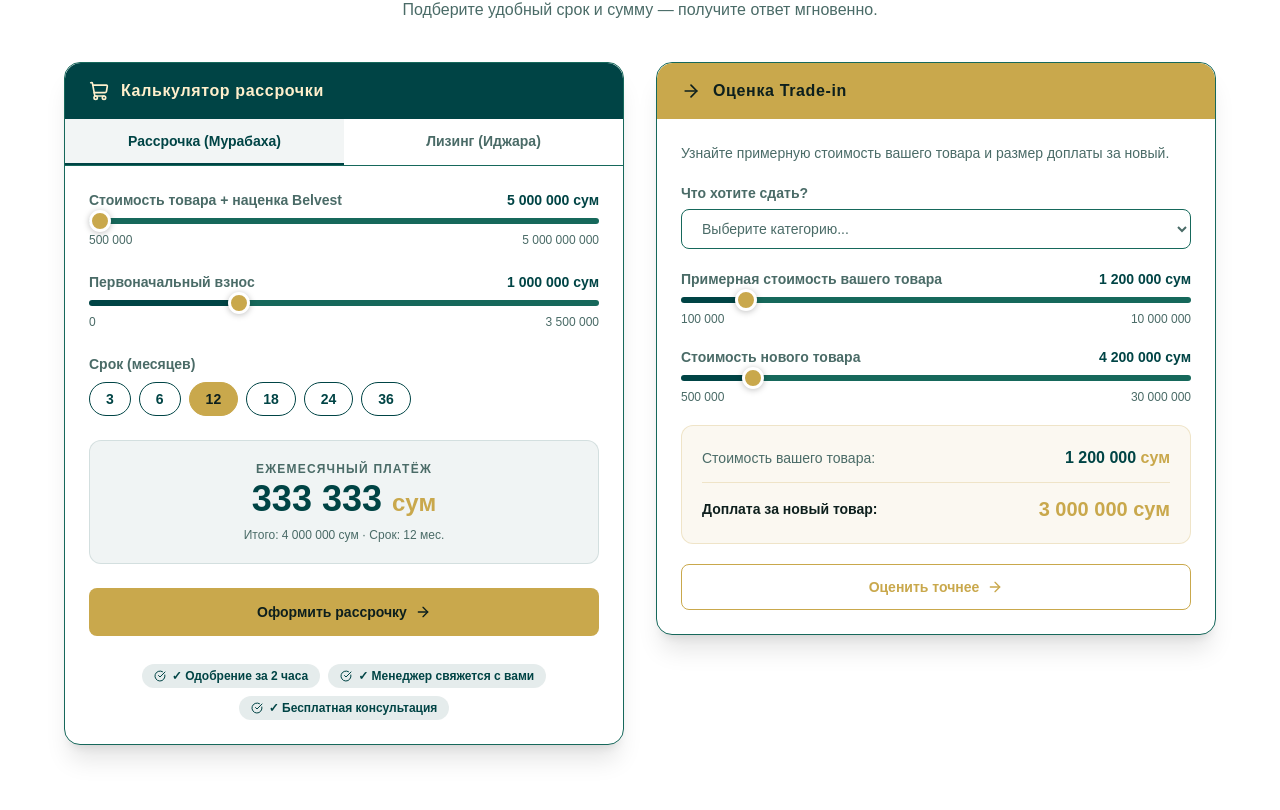
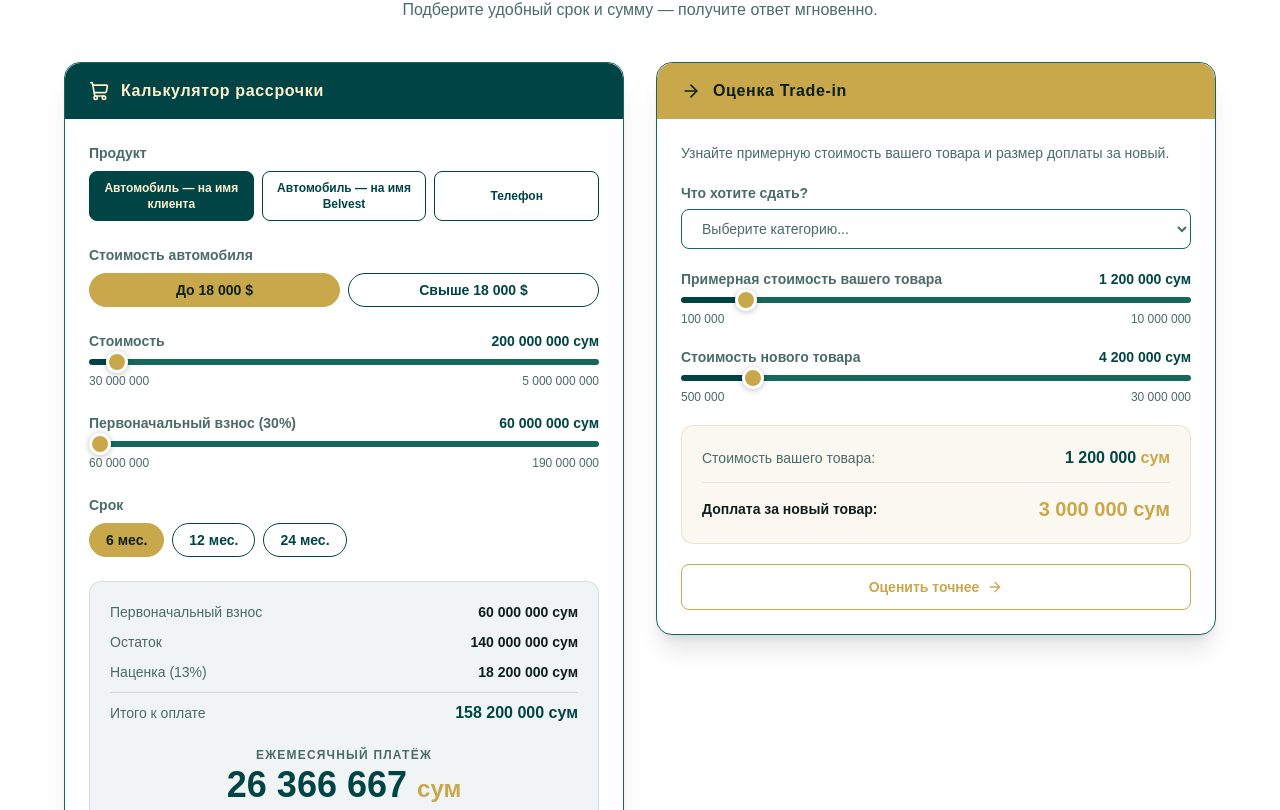
Before and after one commit to ikromov098/belvestuz, a Next.js app: page / in a window 1280 px wide. Shown: the part 1130-1940 px from the top of the page. Built offline with nearby package versions, Linux system fonts and the light colour scheme; a web font is replaced by a local one.

Commit message:
brand and content update

```diff
--- a/src/app/rassrochka/page.tsx
+++ b/src/app/rassrochka/page.tsx
@@ -102,7 +102,7 @@ export default function RassrochkaPage() {
       </section>
 
       {/* Calculator */}
-      <CalculatorSection />
+      <CalculatorSection defaultProduct="phone" />
 
       {/* Documents */}
       <section className="py-20 px-4 sm:px-6 lg:px-8 bg-white">
--- a/src/components/Calculator.tsx
+++ b/src/components/Calculator.tsx
@@ -2,16 +2,46 @@
 
 import { useState } from 'react';
 import Link from 'next/link';
-import { ShoppingCart, RefreshCw, CheckCircle, ArrowRight } from 'lucide-react';
+import { ShoppingCart, CheckCircle, ArrowRight } from 'lucide-react';
 import { useLanguage } from '@/context/LanguageContext';
 
 // ─── Types ───────────────────────────────────────────────────────────────────
 
-type Tab = 'installment' | 'leasing';
+type Product = 'carA' | 'carB' | 'phone';
+type Bracket = 'low' | 'high';
 
 // ─── Constants ───────────────────────────────────────────────────────────────
 
-const TERMS = [3, 6, 12, 18, 24, 36];
+// Car, Option A (registered to buyer) — markup applied to remaining balance
+const CAR_A_TERMS = [6, 12, 24];
+const CAR_A_MARKUP: Record<number, number> = { 6: 0.13, 12: 0.25, 24: 0.50 };
+
+// Car, Option B (registered to Belvest until paid off)
+const CAR_B_TERMS = [13, 24];
+const CAR_B_MARKUP: Record<number, number> = { 13: 0.22, 24: 0.44 };
+
+// Phone — 54% annual markup, prorated by month: (0.54 / 12) * months
+const PHONE_TERMS = [6, 7, 8, 9, 10, 11, 12];
+const PHONE_ANNUAL_MARKUP = 0.54;
+
+// Price ranges (no live FX rate, so the $18,000 threshold is a manual toggle)
+const CAR_PRICE   = { min: 30_000_000, max: 5_000_000_000, step: 5_000_000 };
+const PHONE_PRICE = { min: 500_000,    max: 50_000_000,    step: 500_000  };
+
+function termsFor(p: Product) {
+  return p === 'phone' ? PHONE_TERMS : p === 'carB' ? CAR_B_TERMS : CAR_A_TERMS;
+}
+function priceRangeFor(p: Product) {
+  return p === 'phone' ? PHONE_PRICE : CAR_PRICE;
+}
+function minDownRateFor(p: Product, b: Bracket) {
+  return p === 'phone' ? 0.20 : b === 'high' ? 0.50 : 0.30;
+}
+function markupRateFor(p: Product, b: Bracket, term: number) {
+  if (p === 'phone') return (PHONE_ANNUAL_MARKUP / 12) * term;
+  if (p === 'carB')  return CAR_B_MARKUP[term] ?? 0;
+  return CAR_A_MARKUP[term] ?? 0;
+}
 
 const TRADE_IN_CATEGORIES: Record<'uz' | 'ru', string[]> = {
   ru: ['Смартфон', 'Автомобиль', 'Другая техника'],
@@ -31,13 +61,27 @@ function fmt(n: number) {
   return Math.round(n).toLocaleString('ru-RU');
 }
 
-/** Simple flat monthly payment (no interest for installment, ~18% annual for leasing) */
-function calcMonthly(price: number, down: number, months: number, isLeasing: boolean) {
-  const principal = price - down;
-  if (months === 0) return 0;
-  if (!isLeasing) return principal / months;
-  const r = 0.18 / 12;
-  return (principal * r * Math.pow(1 + r, months)) / (Math.pow(1 + r, months) - 1);
+/** Product-specific breakdown: down payment + term markup on the remaining balance. */
+function calcBreakdown(price: number, down: number, markupRate: number, term: number) {
+  const remaining = Math.max(0, price - down);
+  const totalMarkup = remaining * markupRate;
+  const totalToPay = remaining + totalMarkup;
+  const monthly = term > 0 ? totalToPay / term : 0;
+  return { remaining, totalMarkup, totalToPay, monthly };
+}
+
+function BreakdownLine({ label, value, strong }: { label: string; value: string; strong?: boolean }) {
+  return (
+    <div className="flex justify-between items-baseline gap-3">
+      <span className="text-sm" style={{ color: '#4A6B67' }}>{label}</span>
+      <span
+        className={strong ? 'text-base font-extrabold' : 'text-sm font-bold'}
+        style={{ color: strong ? '#004445' : '#0D1F1D' }}
+      >
+        {value}
+      </span>
+    </div>
+  );
 }
 
 // ─── Sub-components ──────────────────────────────────────────────────────────
@@ -101,81 +145,206 @@ function SliderRow({ label, value, min, max, step, display, onChange }: SliderRo
 
 // ─── Main Calculator ──────────────────────────────────────────────────────────
 
-function InstallmentCalculator() {
-  const [tab, setTab] = useState<Tab>('installment');
-  const [price, setPrice] = useState(5_000_000);
-  const [down, setDown] = useState(1_000_000);
-  const [term, setTerm] = useState(12);
-  const { t } = useLanguage();
+function InstallmentCalculator({ defaultProduct = 'carA' }: { defaultProduct?: Product }) {
+  const { t, lang } = useLanguage();
 
-  const isLeasing = tab === 'leasing';
-  const monthly = calcMonthly(price, down, term, isLeasing);
-  const maxDown = Math.round(price * 0.7);
+  const initPrice = defaultProduct === 'phone' ? 4_500_000 : 200_000_000;
 
-  const handlePriceChange = (v: number) => {
+  const [product, setProduct] = useState<Product>(defaultProduct);
+  const [bracket, setBracket] = useState<Bracket>('low');
+  const [price, setPrice]     = useState(initPrice);
+  const [term, setTerm]       = useState(termsFor(defaultProduct)[0]);
+  const [down, setDown]       = useState(Math.round(initPrice * minDownRateFor(defaultProduct, 'low')));
+
+  // ── Derived values ──
+  const range     = priceRangeFor(product);
+  const minRate   = minDownRateFor(product, bracket);
+  const minDown   = Math.round(price * minRate);
+  const maxDown   = Math.round(price * 0.95);
+  const downStep  = product === 'phone' ? 100_000 : 1_000_000;
+  const clampedDown = Math.min(Math.max(down, minDown), maxDown);
+  const downRatePct = price > 0 ? clampedDown / price : 0;
+
+  const isCar        = product !== 'phone';
+  const markupRate   = markupRateFor(product, bracket, term);
+  const { remaining, totalMarkup, totalToPay, monthly } = calcBreakdown(price, clampedDown, markupRate, term);
+  const showInstantBadge = product === 'carA' && downRatePct >= 0.60;
+
+  // ── Handlers (re-clamp dependent state on change) ──
+  const changeProduct = (p: Product) => {
+    setProduct(p);
+    setTerm(termsFor(p)[0]);
+    const r = priceRangeFor(p);
+    const np = Math.min(Math.max(price, r.min), r.max);
+    setPrice(np);
+    setDown(Math.round(np * minDownRateFor(p, bracket)));
+  };
+  const changeBracket = (b: Bracket) => {
+    setBracket(b);
+    setDown(Math.round(price * minDownRateFor(product, b)));
+  };
+  const changePrice = (v: number) => {
     setPrice(v);
-    if (down > Math.round(v * 0.7)) setDown(Math.round(v * 0.7));
+    const nMin = Math.round(v * minRate);
+    const nMax = Math.round(v * 0.95);
+    setDown((d) => Math.min(Math.max(d, nMin), nMax));
   };
+
+  // ── Localized labels ──
+  const L = {
+    ru: {
+      productLabel: 'Продукт',
+      products: {
+        carA: 'Автомобиль — на имя клиента',
+        carB: 'Автомобиль — на имя Belvest',
+        phone: 'Телефон',
+      } as Record<Product, string>,
+      bracketLabel: 'Стоимость автомобиля',
+      bracketLow: 'До 18 000 $',
+      bracketHigh: 'Свыше 18 000 $',
+      carBNote: 'Автомобиль регистрируется на имя Belvest до полной оплаты',
+      instantBadge: 'Автомобиль будет сразу зарегистрирован на ваше имя!',
+      price: 'Стоимость',
+      down: 'Первоначальный взнос',
+      term: 'Срок',
+      months: 'мес.',
+      brkRemaining: 'Остаток',
+      brkMarkup: 'Наценка',
+      brkTotal: 'Итого к оплате',
+      brkMonthly: 'Ежемесячный платёж',
+      cur: 'сум',
+    },
+    uz: {
+      productLabel: 'Mahsulot',
+      products: {
+        carA: 'Avtomobil — mijoz nomiga',
+        carB: 'Avtomobil — Belvest nomiga',
+        phone: 'Telefon',
+      } as Record<Product, string>,
+      bracketLabel: 'Avtomobil narxi',
+      bracketLow: '18 000 $ gacha',
+      bracketHigh: '18 000 $ dan yuqori',
+      carBNote: "Avtomobil to'liq to'lovgacha Belvest korxonasi nomida ro'yxatdan o'tkaziladi",
+      instantBadge: "Avtomobil darhol sizning nomingizga ro'yxatdan o'tkaziladi!",
+      price: 'Narxi',
+      down: "Boshlang'ich to'lov",
+      term: 'Muddat',
+      months: 'oy',
+      brkRemaining: 'Qolgan summa',
+      brkMarkup: 'Ustama',
+      brkTotal: "Jami to'lov",
+      brkMonthly: "Oylik to'lov",
+      cur: "so'm",
+    },
+  }[lang];
 
   return (
     <div
       className="rounded-2xl shadow-xl overflow-hidden"
       style={{ border: '1px solid #16685B', backgroundColor: '#ffffff' }}
     >
-      <CardHeader
-        icon={isLeasing ? <RefreshCw size={20} /> : <ShoppingCart size={20} />}
-        title={isLeasing ? t.services.leasing : t.calculator.title}
-      />
-
-      {/* Tabs */}
-      <div className="flex border-b" style={{ borderColor: '#16685B' }}>
-        {(['installment', 'leasing'] as Tab[]).map((tabVal) => (
-          <button
-            key={tabVal}
-            onClick={() => setTab(tabVal)}
-            className="flex-1 py-3 text-sm font-semibold transition-all duration-150 cursor-pointer"
-            style={{
-              color: tab === tabVal ? '#004445' : '#4A6B67',
-              borderBottom: tab === tabVal ? '2px solid #004445' : '2px solid transparent',
-              backgroundColor: tab === tabVal ? 'rgba(0,68,69,0.05)' : 'transparent',
-            }}
-          >
-            {tabVal === 'installment' ? t.services.installment : t.services.leasing}
-          </button>
-        ))}
-      </div>
+      <CardHeader icon={<ShoppingCart size={20} />} title={t.calculator.title} />
 
       <div className="p-6 flex flex-col gap-6">
-        {/* Sliders */}
+        {/* Product selector */}
+        <div className="flex flex-col gap-2">
+          <span className="text-sm font-semibold" style={{ color: '#4A6B67' }}>{L.productLabel}</span>
+          <div className="flex flex-col sm:flex-row gap-2">
+            {(['carA', 'carB', 'phone'] as Product[]).map((p) => {
+              const active = product === p;
+              return (
+                <button
+                  key={p}
+                  onClick={() => changeProduct(p)}
+                  className="flex-1 px-3 py-2 rounded-lg text-xs font-semibold border transition-all duration-150 cursor-pointer text-center"
+                  style={{
+                    backgroundColor: active ? '#004445' : '#FFFFFF',
+                    color: active ? '#FFF0CC' : '#004445',
+                    borderColor: '#004445',
+                  }}
+                >
+                  {L.products[p]}
+                </button>
+              );
+            })}
+          </div>
+        </div>
+
+        {/* Option B ownership note */}
+        {product === 'carB' && (
+          <p className="text-xs -mt-3 leading-relaxed" style={{ color: '#4A6B67' }}>
+            ℹ️ {L.carBNote}
+          </p>
+        )}
+
+        {/* Price bracket (cars only) */}
+        {isCar && (
+          <div className="flex flex-col gap-2">
+            <span className="text-sm font-semibold" style={{ color: '#4A6B67' }}>{L.bracketLabel}</span>
+            <div className="flex gap-2">
+              {(['low', 'high'] as Bracket[]).map((b) => {
+                const active = bracket === b;
+                return (
+                  <button
+                    key={b}
+                    onClick={() => changeBracket(b)}
+                    className="flex-1 px-3 py-1.5 rounded-full text-sm font-semibold border transition-all duration-150 cursor-pointer"
+                    style={{
+                      backgroundColor: active ? '#C9A84C' : '#FFFFFF',
+                      color: active ? '#0D1F1D' : '#004445',
+                      borderColor: active ? '#C9A84C' : '#004445',
+                    }}
+                  >
+                    {b === 'low' ? L.bracketLow : L.bracketHigh}
+                  </button>
+                );
+              })}
+            </div>
+          </div>
+        )}
+
+        {/* Price slider */}
         <SliderRow
-          label={isLeasing ? t.services.leasing : t.calculator.propertyValue}
+          label={L.price}
           value={price}
-          min={500_000}
-          max={5_000_000_000}
-          step={5_000_000}
-          display={`${fmt(price)} сум`}
-          onChange={handlePriceChange}
+          min={range.min}
+          max={range.max}
+          step={range.step}
+          display={`${fmt(price)} ${L.cur}`}
+          onChange={changePrice}
         />
+
+        {/* Down payment slider */}
         <SliderRow
-          label="Первоначальный взнос"
-          value={down}
-          min={0}
+          label={`${L.down} (${Math.round(downRatePct * 100)}%)`}
+          value={clampedDown}
+          min={minDown}
           max={maxDown}
-          step={100_000}
-          display={`${fmt(down)} сум`}
+          step={downStep}
+          display={`${fmt(clampedDown)} ${L.cur}`}
           onChange={setDown}
         />
 
+        {/* Instant-registration badge (Option A, ≥ 60%) */}
+        {showInstantBadge && (
+          <div
+            className="rounded-lg px-4 py-3 text-sm font-semibold text-center"
+            style={{ backgroundColor: 'rgba(201,168,76,0.15)', color: '#A8892E', border: '1px solid #C9A84C' }}
+          >
+            ✓ {L.instantBadge}
+          </div>
+        )}
+
         {/* Term pills */}
         <div className="flex flex-col gap-2">
-          <span className="text-sm font-semibold" style={{ color: '#4A6B67' }}>{t.calculator.term}</span>
+          <span className="text-sm font-semibold" style={{ color: '#4A6B67' }}>{L.term}</span>
           <div className="flex flex-wrap gap-2">
-            {TERMS.map((t) => {
-              const active = term === t;
+            {termsFor(product).map((m) => {
+              const active = term === m;
               return (
                 <button
-                  key={t}
-                  onClick={() => setTerm(t)}
+                  key={m}
+                  onClick={() => setTerm(m)}
                   className="px-4 py-1.5 rounded-full text-sm font-semibold border transition-all duration-150 cursor-pointer"
                   style={{
                     backgroundColor: active ? '#C9A84C' : '#FFFFFF',
@@ -183,28 +352,37 @@ function InstallmentCalculator() {
                     borderColor: active ? '#C9A84C' : '#004445',
                   }}
                 >
-                  {t}
+                  {m} {L.months}
                 </button>
               );
             })}
           </div>
         </div>
 
-        {/* Result */}
+        {/* Breakdown result */}
         <div
-          className="rounded-xl p-5 text-center"
+          className="rounded-xl p-5 flex flex-col gap-2.5"
           style={{ backgroundColor: 'rgba(0,68,69,0.06)', border: '1px solid rgba(0,68,69,0.12)' }}
         >
-          <p className="text-xs font-semibold uppercase tracking-widest mb-1" style={{ color: '#4A6B67' }}>
-            {t.calculator.monthlyPayment}
-          </p>
-          <p className="text-4xl font-extrabold leading-none" style={{ color: '#004445' }}>
-            {fmt(monthly)}{' '}
-            <span className="text-2xl font-bold" style={{ color: '#C9A84C' }}>сум</span>
-          </p>
-          <p className="text-xs mt-2" style={{ color: '#4A6B67' }}>
-            Итого: {fmt(monthly * term)} сум · Срок: {term} мес.
-          </p>
+          <BreakdownLine label={L.down} value={`${fmt(clampedDown)} ${L.cur}`} />
+          <BreakdownLine label={L.brkRemaining} value={`${fmt(remaining)} ${L.cur}`} />
+          <BreakdownLine
+            label={`${L.brkMarkup} (${Math.round(markupRate * 100)}%)`}
+            value={`${fmt(totalMarkup)} ${L.cur}`}
+          />
+          <div className="pt-2" style={{ borderTop: '1px solid rgba(0,68,69,0.15)' }}>
+            <BreakdownLine label={L.brkTotal} value={`${fmt(totalToPay)} ${L.cur}`} strong />
+          </div>
+
+          <div className="text-center mt-3">
+            <p className="text-xs font-semibold uppercase tracking-widest mb-1" style={{ color: '#4A6B67' }}>
+              {L.brkMonthly}
+            </p>
+            <p className="text-4xl font-extrabold leading-none" style={{ color: '#004445' }}>
+              {fmt(monthly)}{' '}
+              <span className="text-2xl font-bold" style={{ color: '#C9A84C' }}>{L.cur}</span>
+            </p>
+          </div>
         </div>
 
         {/* CTA */}
@@ -352,7 +530,7 @@ function TradeInEstimator() {
 
 // ─── Exported Section ─────────────────────────────────────────────────────────
 
-export default function CalculatorSection() {
+export default function CalculatorSection({ defaultProduct = 'carA' }: { defaultProduct?: Product }) {
   return (
     <section className="py-16 px-4 sm:px-6 lg:px-8" style={{ backgroundColor: '#FFFFFF' }}>
       <div className="max-w-6xl mx-auto">
@@ -374,7 +552,7 @@ export default function CalculatorSection() {
 
         {/* Two-column grid */}
         <div className="grid grid-cols-1 lg:grid-cols-2 gap-8 items-start">
-          <InstallmentCalculator />
+          <InstallmentCalculator defaultProduct={defaultProduct} />
           <TradeInEstimator />
         </div>
       </div>
```
